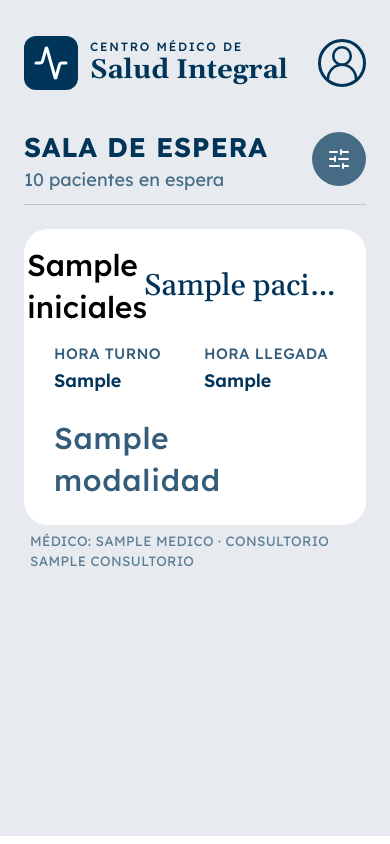
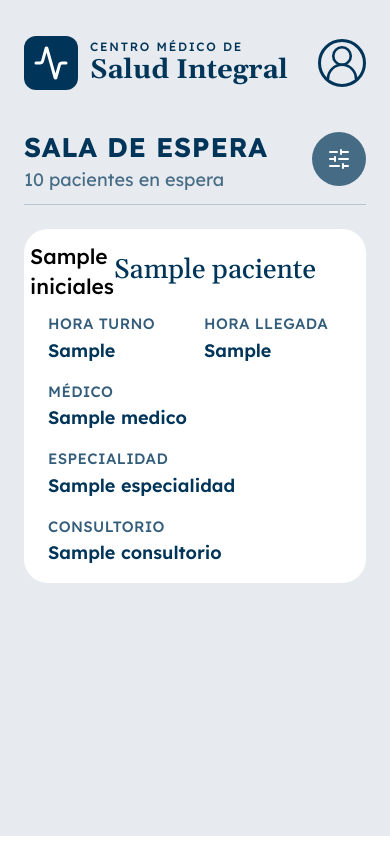
Before and after one commit to SNAndreatta/centro-medico-salud-integral, a Python web app: template frontend/templates/sala_espera/sala_espera.html in a window 390 px wide. Run offline with Jinja, Linux system fonts and the light colour scheme; the template is opened without the code that fills it: most values are stand-ins (such as "Sample title", 1, 10 or a date in 2020); style sheets or scripts are compiled from the project's sources.

Commit message:
fix(sala de espera): diseño responsive de paciente en sala

```diff
--- a/frontend/templates/components/_card_paciente.html
+++ b/frontend/templates/components/_card_paciente.html
@@ -1,16 +1,19 @@
-<article class="flex flex-col gap-4 rounded-2xl bg-white px-5 py-4 transition hover:shadow-md sm:flex-row sm:items-center sm:gap-5 sm:px-7">
+<article class="rounded-2xl bg-white px-4 py-3 transition hover:shadow-md sm:px-7 sm:py-4">
+
+    <!-- Fila principal -->
+    <div class="flex flex-col gap-3 sm:flex-row sm:items-center sm:gap-5">
 
         <!-- Iniciales y nombre -->
-    <div class="flex min-w-0 flex-1 items-center gap-4">
+        <div class="flex min-w-0 flex-1 items-center gap-3 sm:gap-4">
 
             <!-- Avatar -->
             <div
-            class="flex h-11 w-11 shrink-0 items-center justify-center rounded-full font-lexend text-xl font-medium {{ paciente.color_avatar | default('bg-pink-100 text-pink-500') }}">
+                class="flex h-8 w-8 shrink-0 items-center justify-center rounded-full font-lexend text-sm font-medium sm:h-14 sm:w-14 sm:text-xl {{ paciente.color_avatar | default('bg-pink-100 text-pink-500') }}">
                 {{ paciente.iniciales | default('NC') }}
             </div>
 
-        <!-- Nombre completo -->
-        <h3 class="min-w-0 truncate font-gelasio text-xl font-medium text-acento sm:text-2xl lg:text-[26px]">
+            <!-- Nombre completo (sin cortar: si es largo baja de renglón) -->
+            <h3 class="min-w-0 break-words font-gelasio text-lg font-medium leading-tight text-acento sm:text-2xl lg:text-[26px]">
                 {{ paciente.nombre_completo }}
             </h3>
 
@@ -47,13 +50,64 @@
 
         </div>
 
-    <!-- Modalidad -->
-    <div class="flex items-center justify-start sm:w-24 sm:justify-center">
+        <!-- Modalidad (tres letras): solo tablet y web -->
+        <div class="hidden items-center justify-center sm:flex sm:w-24">
 
-        <span class="font-lexend text-xl font-medium tracking-wide text-acento/80 sm:text-2xl lg:text-[26px]">
+            <span class="font-lexend text-base font-medium tracking-wide text-acento/80 sm:text-2xl lg:text-[26px]">
                 {{ paciente.modalidad }}
             </span>
 
         </div>
 
+    </div>
+
+    <!-- Datos extra: SOLO celular (en tablet y web la especialidad ya se ve en la fila principal) -->
+    {% if paciente.medico or paciente.especialidad or paciente.consultorio %}
+    <div class="mt-3 grid grid-cols-2 gap-3 sm:hidden">
+
+        {% if paciente.medico %}
+        <div class="col-span-2 flex min-w-0 flex-col gap-0.5">
+
+            <span class="text-[10px] font-medium font-lexend tracking-wide text-acento/80">
+                MÉDICO
+            </span>
+
+            <span class="break-words text-xs font-semibold font-lexend text-acento">
+                {{ paciente.medico }}
+            </span>
+
+        </div>
+        {% endif %}
+
+        {% if paciente.especialidad %}
+        <div class="col-span-2 flex min-w-0 flex-col gap-0.5">
+
+            <span class="text-[10px] font-medium font-lexend tracking-wide text-acento/80">
+                ESPECIALIDAD
+            </span>
+
+            <span class="break-words text-xs font-semibold font-lexend text-acento">
+                {{ paciente.especialidad }}
+            </span>
+
+        </div>
+        {% endif %}
+
+        {% if paciente.consultorio %}
+        <div class="col-span-2 flex min-w-0 flex-col gap-0.5">
+
+            <span class="text-[10px] font-medium font-lexend tracking-wide text-acento/80">
+                CONSULTORIO
+            </span>
+
+            <span class="text-xs font-semibold font-lexend text-acento">
+                {{ paciente.consultorio }}
+            </span>
+
+        </div>
+        {% endif %}
+
+    </div>
+    {% endif %}
+
 </article>
--- a/frontend/templates/sala_espera/sala_espera.html
+++ b/frontend/templates/sala_espera/sala_espera.html
@@ -54,12 +54,10 @@
 
         </div>
 
-    </div>
-
-    <!-- PANEL DE FILTROS -->
+        <!-- PANEL DE FILTROS (dentro del contenedor "relative" del encabezado) -->
         <div
             id="panel-filtros"
-        class="absolute right-0 top-11 z-30 hidden w-[calc(100vw-2rem)] max-w-[320px] rounded-xl border border-slate-200 bg-white p-4 shadow-lg sm:top-12 sm:p-5"
+            class="absolute right-0 top-full z-30 mt-2 hidden w-[calc(100vw-2rem)] max-w-[320px] rounded-xl border border-slate-200 bg-white p-4 shadow-lg sm:p-5"
         >
 
             <h3 class="mb-3 font-lexend text-sm font-semibold text-acento sm:mb-4 sm:text-base">
@@ -122,6 +120,7 @@
 
     </div>
 
+
     <!-- ERROR -->
     {% if error %}
     <p class="mb-4 rounded-lg bg-red-100 px-3 py-2 text-xs font-medium text-red-700 sm:px-4 sm:text-sm">
@@ -146,13 +145,6 @@
             >
 
                 {% include "components/_card_paciente.html" %}
-
-                <p class="mt-1 break-words px-1 text-[9px] uppercase tracking-wide text-acento/60">
-                    Médico: {{ paciente.medico }}
-                    {% if paciente.consultorio %}
-                    · Consultorio {{ paciente.consultorio }}
-                    {% endif %}
-                </p>
 
             </div>
 
```
Lines whose indentation alone changed are shown as unchanged.
